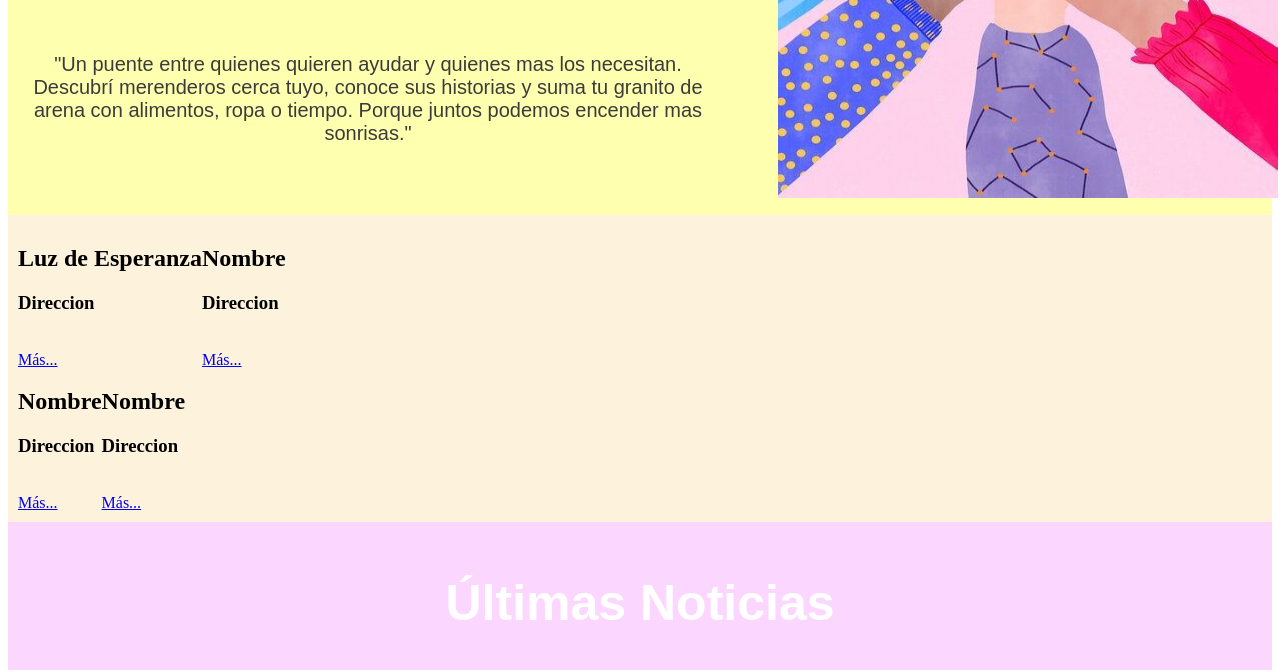
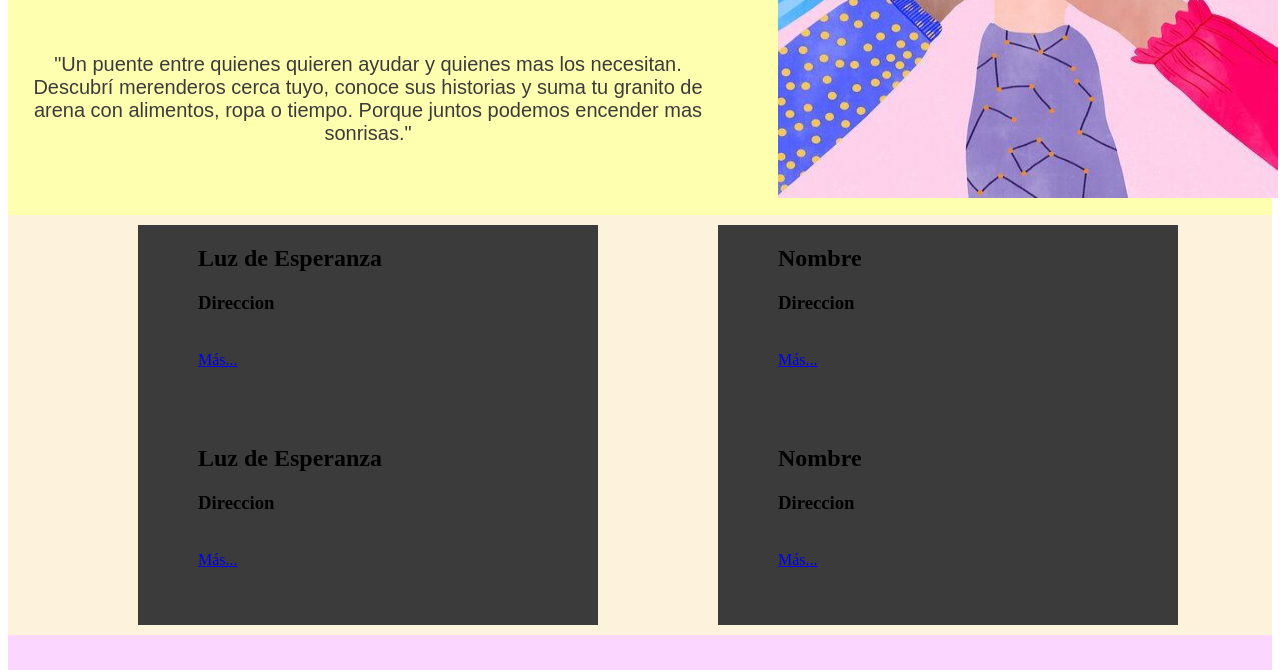
Before and after one commit to NatanaelMeza/ProyectoMerendero, a plain HTML site: page Inicio.html in a window 1280 px wide. Shown: the part 555-1225 px from the top of the page. Drawn offline with Linux system fonts and the light colour scheme; a web font is replaced by a local one.

Commit message:
Agrego fondo a cajas inicio

```diff
--- a/Inicio.css
+++ b/Inicio.css
@@ -98,6 +98,27 @@
 .filaB{
     display: flex;
 }
+
+.caja1,.caja2,.caja3,.caja4{
+    padding-left: 60px;
+    margin-left: 120px;
+    width: 400px;
+    height: 200px;
+}
+
+.caja1{
+    background-color: #3b3b3b;
+}
+.caja2{
+    background-color: #3b3b3b;
+}
+.caja3{
+    background-color: #3b3b3b;
+}
+.caja4{
+    background-color: #3b3b3b;
+}
+
 /*Página 3*/
 .fondoC{
     background-color: #fbd6ff;
--- a/Inicio.html
+++ b/Inicio.html
@@ -70,7 +70,7 @@
                 <div class="filaB">
                     <div class="caja3">
                         <div class="texto">
-                            <h2>Nombre</h2>
+                            <h2>Luz de Esperanza</h2>
                             <h3>Direccion</h3></br>
                             <a href="Merendero3.html" class="BtnMas">Más...</a>
                         </div>
```
